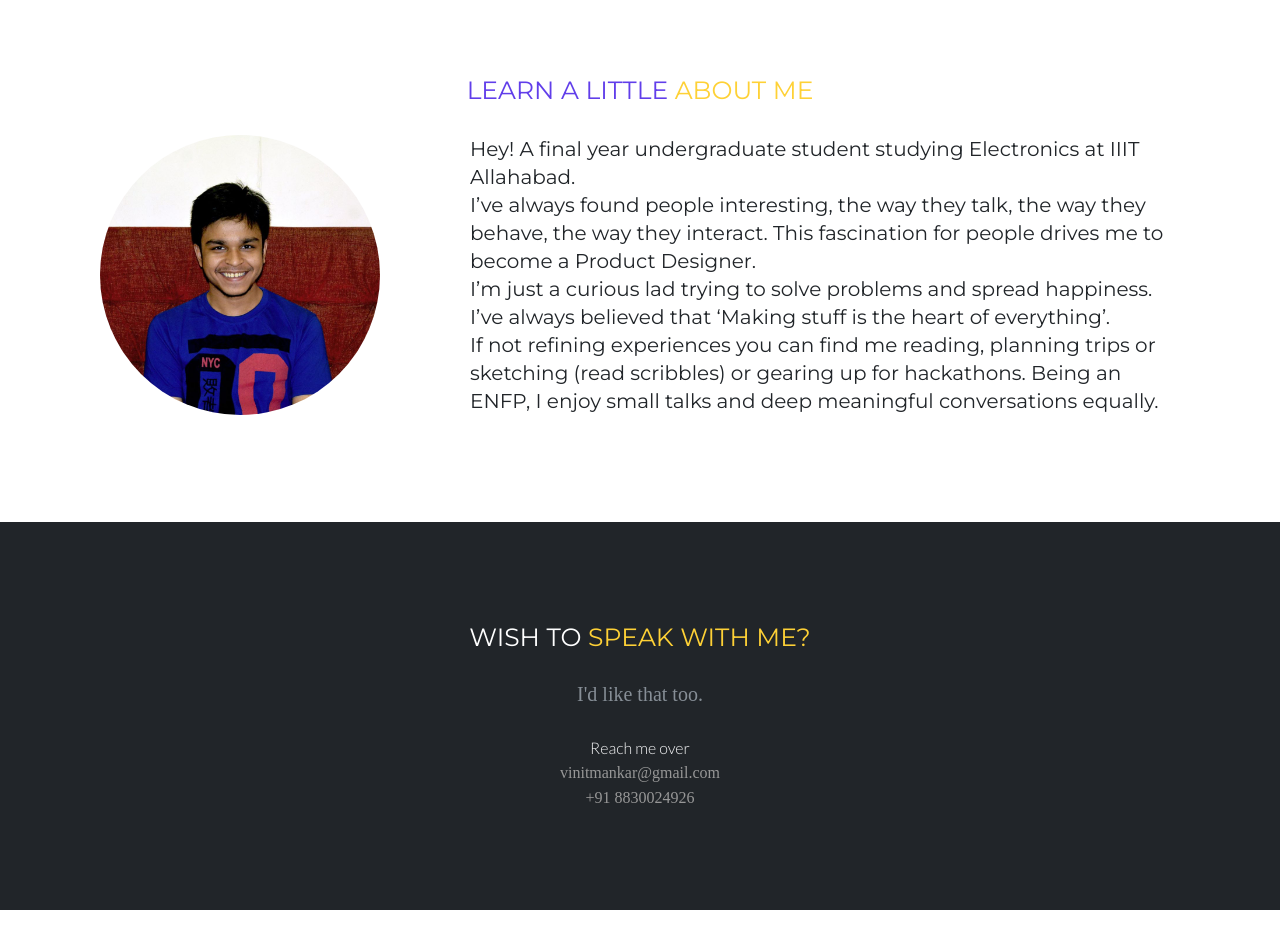
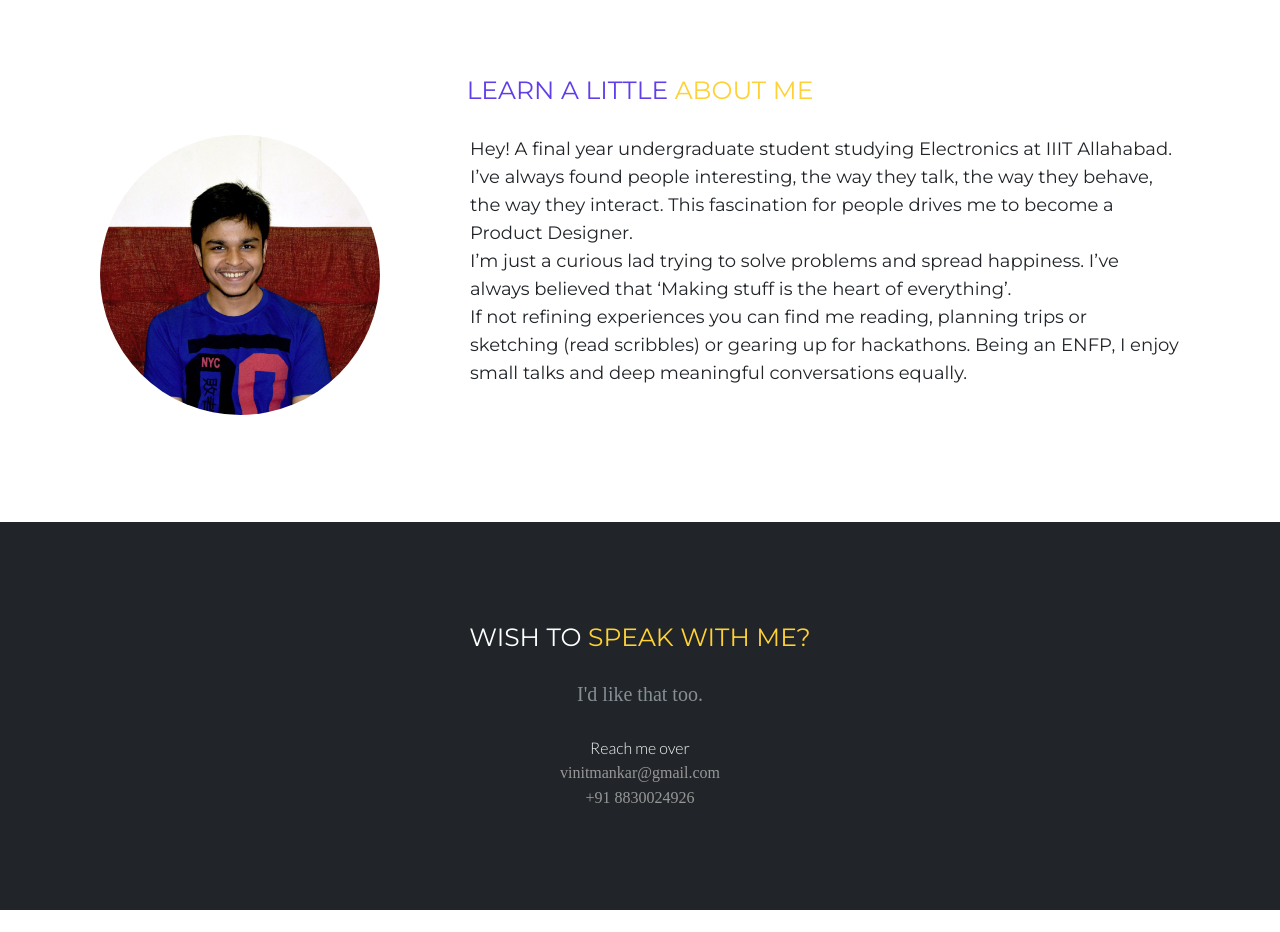
Before and after one commit to ujjwal-batra/Portfolio, a website: page index.html in a window 1280 px wide. Shown: the part 2700-3632 px from the top of the page. Drawn offline with Linux system fonts and the light colour scheme; some packages are replaced by stand-ins of ours; files that its build step writes are made by us from their sources; a script that the page names is missing; a web font is replaced by a local one.

```diff
--- a/index.html
+++ b/index.html
@@ -497,7 +497,7 @@
             </div>
     </div>
     <div class="col-sm-8">
-     <div class="me" id="Aboutme" style="line-height: 28px; font-family: Montserrat;">Hey!
+     <div class="me" id="Aboutme" style="font-size:18px; line-height: 28px; font-family: Montserrat;">Hey!
       A final year undergraduate student studying Electronics at IIIT Allahabad.
       <br>I’ve always found people interesting, the way they talk, the way they behave, the way they interact. This fascination for people drives me to become a Product Designer.
       <br>I’m just a curious lad trying to solve problems and spread happiness. I’ve always believed that ‘Making stuff is the heart of everything’.
```
